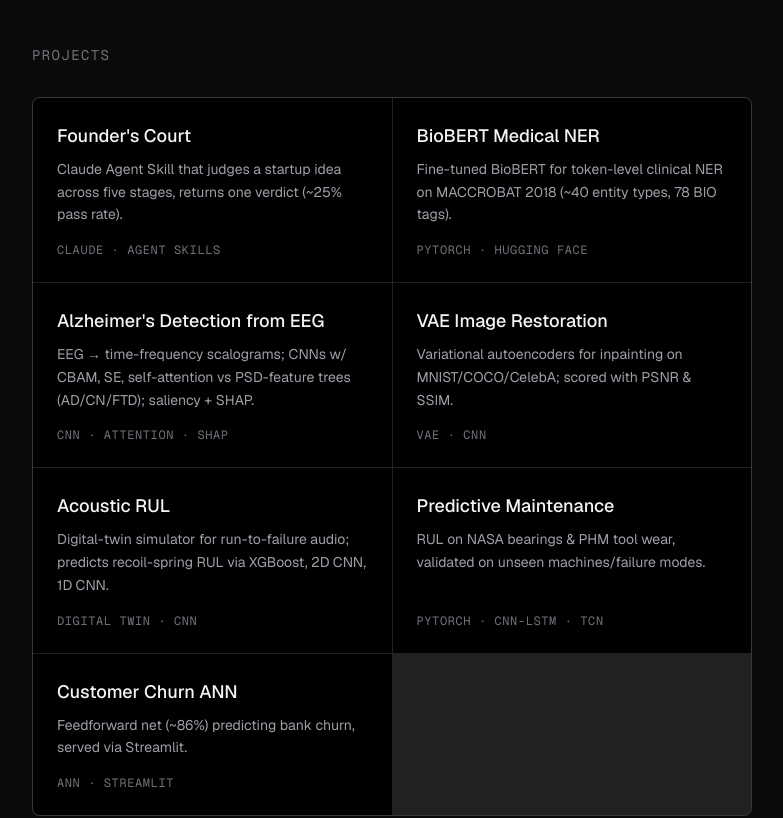
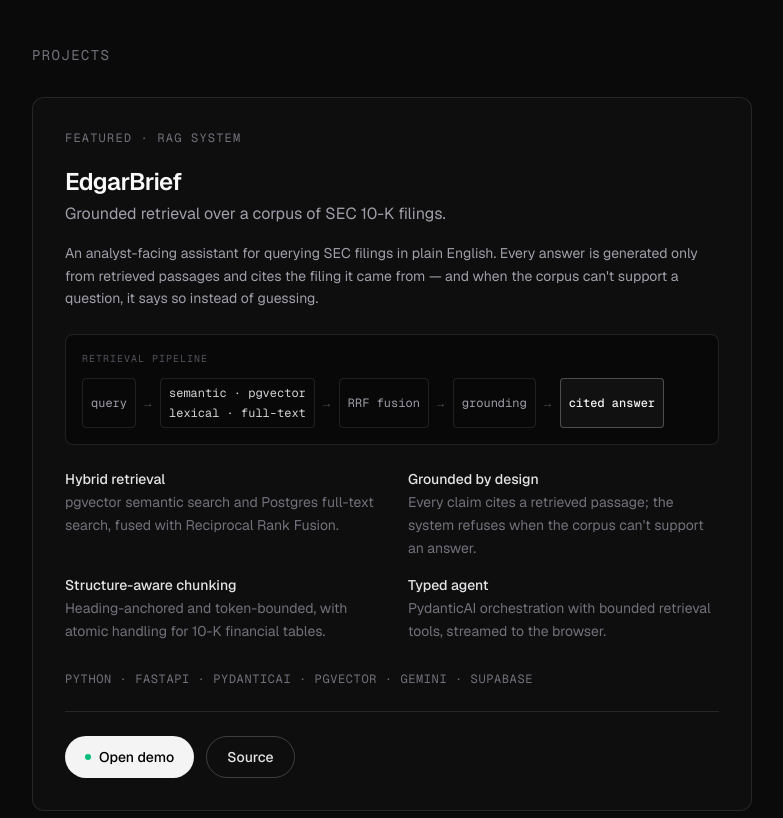
Before and after one commit to karankhatavkar/karankh.tech, a Next.js app: page / in a window 1280 px wide. Shown: the part 1720-2538 px from the top of the page, without its empty margins (248-1031 px from the left). Built offline with nearby package versions, Linux system fonts and the light colour scheme.

Commit message:
ADD edgar brief

```diff
--- a/app/components/sections/Projects.tsx
+++ b/app/components/sections/Projects.tsx
@@ -1,10 +1,112 @@
-import { projects } from "@/app/data/projects";
+import { featuredProject, projects } from "@/app/data/projects";
 import { Section } from "@/app/components/ui/Section";
+
+// Reads the real architecture: one query fans out to two retrievers that are
+// fused, grounded, and resolved into a cited answer. The flow itself is the
+// pitch — hybrid retrieval in, verifiable answer out.
+function RetrievalPipeline() {
+  const node =
+    "inline-flex items-center rounded border border-white/10 px-2 py-1.5 text-zinc-400";
+  const arrow = "flex items-center text-zinc-600";
+
+  return (
+    <div className="mt-6 rounded-lg border border-white/10 bg-black/40 p-4">
+      <p className="mb-3 font-mono text-[10px] uppercase tracking-widest text-zinc-600">
+        Retrieval pipeline
+      </p>
+      <div className="flex flex-wrap items-stretch gap-1.5 font-mono text-xs">
+        <span className={node}>query</span>
+        <span className={arrow} aria-hidden>
+          →
+        </span>
+        {/* Two parallel retrievers in one stage = hybrid retrieval. */}
+        <span className="inline-flex flex-col justify-center gap-1 rounded border border-white/10 px-2 py-1.5 text-zinc-300">
+          <span>semantic · pgvector</span>
+          <span>lexical · full-text</span>
+        </span>
+        <span className={arrow} aria-hidden>
+          →
+        </span>
+        <span className={node}>RRF fusion</span>
+        <span className={arrow} aria-hidden>
+          →
+        </span>
+        <span className={node}>grounding</span>
+        <span className={arrow} aria-hidden>
+          →
+        </span>
+        <span className="inline-flex items-center rounded border border-white/25 bg-white/[0.04] px-2 py-1.5 font-medium text-zinc-100">
+          cited answer
+        </span>
+      </div>
+    </div>
+  );
+}
+
+function FeaturedProjectCard() {
+  return (
+    <article className="rounded-xl border border-white/10 bg-white/[0.02] p-6 sm:p-8">
+      <p className="font-mono text-xs uppercase tracking-widest text-zinc-500">
+        {featuredProject.eyebrow}
+      </p>
+
+      <h3 className="mt-5 text-2xl font-semibold tracking-tight text-zinc-50">
+        {featuredProject.name}
+      </h3>
+      <p className="mt-1 text-zinc-400">{featuredProject.tagline}</p>
+
+      <p className="mt-4 max-w-2xl text-sm leading-relaxed text-zinc-400">
+        {featuredProject.summary}
+      </p>
+
+      <RetrievalPipeline />
+
+      <dl className="mt-6 grid gap-x-8 gap-y-4 sm:grid-cols-2">
+        {featuredProject.capabilities.map((capability) => (
+          <div key={capability.label}>
+            <dt className="text-sm font-medium text-zinc-200">
+              {capability.label}
+            </dt>
+            <dd className="mt-0.5 text-sm leading-relaxed text-zinc-500">
+              {capability.detail}
+            </dd>
+          </div>
+        ))}
+      </dl>
+
+      <p className="mt-7 font-mono text-xs uppercase tracking-wider text-zinc-500">
+        {featuredProject.tech.join(" · ")}
+      </p>
+
+      <div className="mt-6 flex flex-wrap gap-3 border-t border-white/10 pt-6 text-sm">
+        <a
+          href={featuredProject.liveHref}
+          target="_blank"
+          rel="noopener noreferrer"
+          className="inline-flex items-center gap-2 rounded-full bg-zinc-100 px-5 py-2.5 font-medium text-black transition-colors hover:bg-white"
+        >
+          <span className="size-1.5 rounded-full bg-emerald-500" aria-hidden />
+          Open demo
+        </a>
+        <a
+          href={featuredProject.sourceHref}
+          target="_blank"
+          rel="noopener noreferrer"
+          className="inline-flex items-center rounded-full border border-white/20 px-5 py-2.5 font-medium text-zinc-200 transition-colors hover:border-white/50"
+        >
+          Source
+        </a>
+      </div>
+    </article>
+  );
+}
 
 export function Projects() {
   return (
     <Section id="projects" title="Projects">
-      <ul className="grid gap-px overflow-hidden rounded-lg border border-white/10 bg-white/10 sm:grid-cols-2">
+      <FeaturedProjectCard />
+
+      <ul className="mt-4 grid gap-px overflow-hidden rounded-lg border border-white/10 bg-white/10 sm:grid-cols-2">
         {projects.map((project) => (
           <li key={project.name} className="bg-black">
             <a
--- a/app/data/projects.ts
+++ b/app/data/projects.ts
@@ -3,6 +3,51 @@ export type Project = {
   description: string;
   tech: string[];
   href: string;
+};
+
+export type FeaturedProject = {
+  name: string;
+  eyebrow: string;
+  tagline: string;
+  summary: string;
+  capabilities: { label: string; detail: string }[];
+  tech: string[];
+  liveHref: string;
+  sourceHref: string;
+};
+
+// The flagship RAG build — given featured treatment above the projects grid.
+export const featuredProject: FeaturedProject = {
+  name: "EdgarBrief",
+  eyebrow: "Featured · RAG system",
+  tagline: "Grounded retrieval over a corpus of SEC 10-K filings.",
+  summary:
+    "An analyst-facing assistant for querying SEC filings in plain English. Every answer is generated only from retrieved passages and cites the filing it came from — and when the corpus can't support a question, it says so instead of guessing.",
+  capabilities: [
+    {
+      label: "Hybrid retrieval",
+      detail:
+        "pgvector semantic search and Postgres full-text search, fused with Reciprocal Rank Fusion.",
+    },
+    {
+      label: "Grounded by design",
+      detail:
+        "Every claim cites a retrieved passage; the system refuses when the corpus can't support an answer.",
+    },
+    {
+      label: "Structure-aware chunking",
+      detail:
+        "Heading-anchored and token-bounded, with atomic handling for 10-K financial tables.",
+    },
+    {
+      label: "Typed agent",
+      detail:
+        "PydanticAI orchestration with bounded retrieval tools, streamed to the browser.",
+    },
+  ],
+  tech: ["Python", "FastAPI", "PydanticAI", "pgvector", "Gemini", "Supabase"],
+  liveHref: "https://edgarbrief.karankh.tech/",
+  sourceHref: "https://github.com/karankhatavkar/edgarbrief",
 };
 
 // Lead with LLM/agent work, per spec.
```
